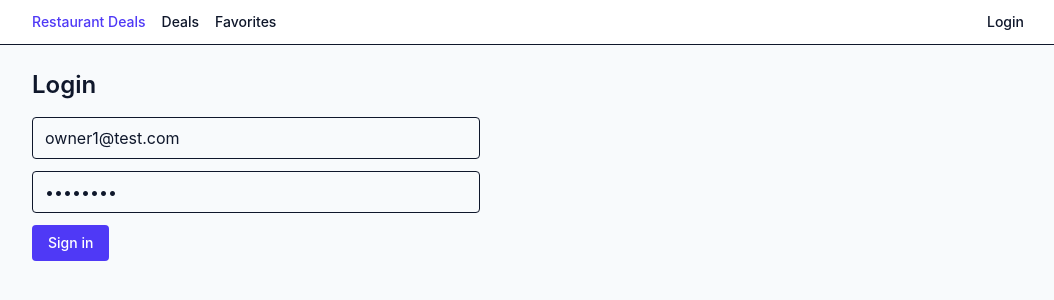
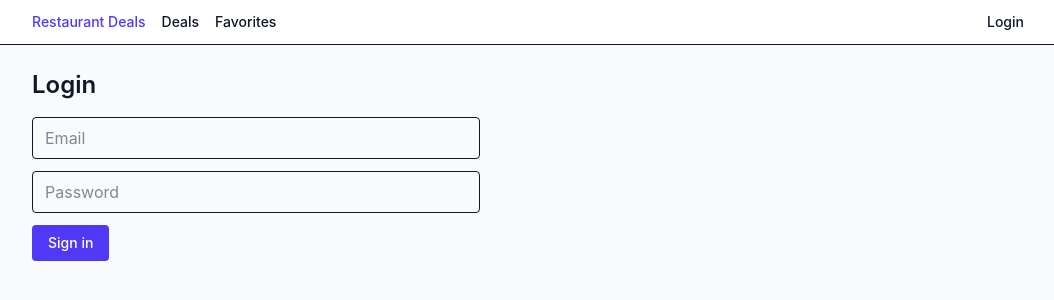
Before and after one commit to traliach/restaurant-deals-web, a React (Vite) app: page /login in a window 1280 px wide. Shown: the top 300 px of the page, without its empty margins (112-1166 px from the left). Built offline with nearby package versions, Linux system fonts and the light colour scheme; no server answers.

Commit message:
use AuthContext in LoginPage

```diff
--- a/src/pages/LoginPage.tsx
+++ b/src/pages/LoginPage.tsx
@@ -1,6 +1,7 @@
-import { useEffect, useState } from "react";
+import { useState } from "react";
 import type { FormEvent } from "react";
 import { useNavigate } from "react-router-dom";
+import { useAuth } from "../context/AuthContext";
 import { apiPost } from "../lib/api";
 
 type LoginData = {
@@ -9,14 +10,16 @@ type LoginData = {
 
 export function LoginPage() {
   const navigate = useNavigate();
-  const [email, setEmail] = useState("owner1@test.com");
-  const [password, setPassword] = useState("Pass123!");
+  const { isLoggedIn, login } = useAuth();
+  const [email, setEmail] = useState("");
+  const [password, setPassword] = useState("");
   const [loading, setLoading] = useState(false);
   const [error, setError] = useState("");
 
-  useEffect(() => {
-    if (localStorage.getItem("token")) navigate("/deals");
-  }, [navigate]);
+  if (isLoggedIn) {
+    navigate("/deals");
+    return null;
+  }
 
   async function onSubmit(event: FormEvent) {
     event.preventDefault();
@@ -24,7 +27,7 @@ export function LoginPage() {
     setError("");
     try {
       const data = await apiPost<LoginData>("/api/auth/login", { email, password });
-      localStorage.setItem("token", data.token);
+      login(data.token);
       navigate("/deals");
     } catch (err) {
       setError(err instanceof Error ? err.message : "Login failed");
```
